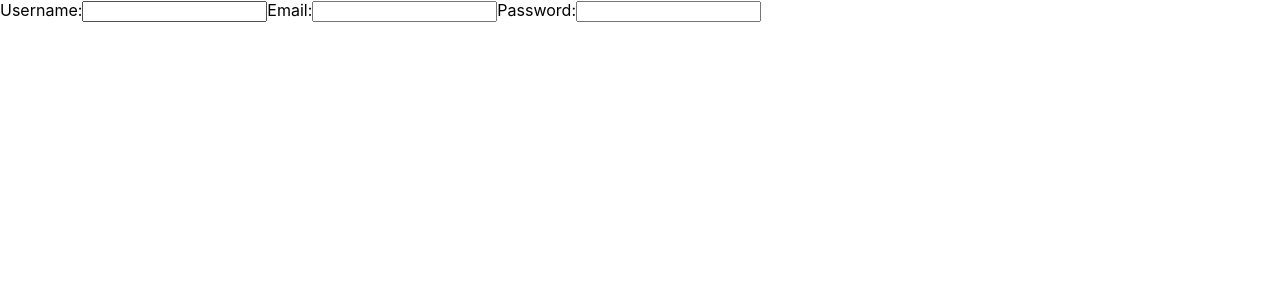
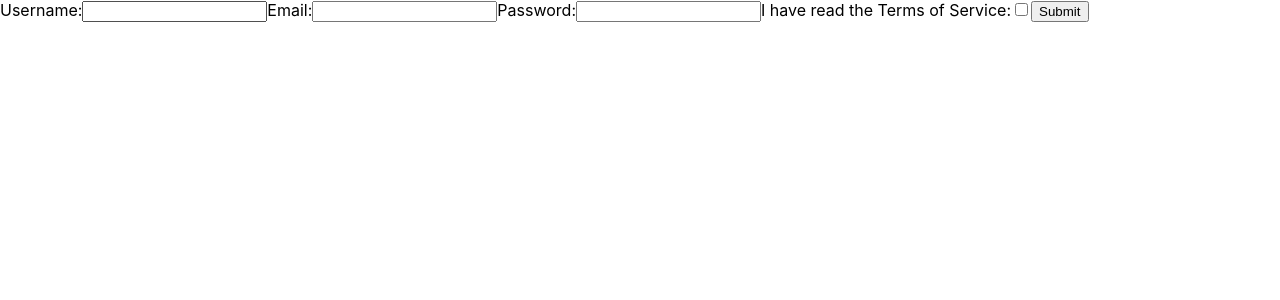
Before and after one commit to lorenzosimpson/user-onboarding, a React (Create React App) app: page / in a window 1280 px wide. Shown: the top 300 px of the page. Built offline with nearby package versions, Linux system fonts and the light colour scheme.

Commit message:
Adds validation schema

```diff
--- a/src/App.js
+++ b/src/App.js
@@ -1,11 +1,11 @@
 import React from 'react';
 import logo from './logo.svg';
 import './App.css';
-import UserForm from './components/Form';
+import FormikUserForm from './components/Form';
 
 function App() {
   return (
-    <UserForm />
+    <FormikUserForm />
   );
 }
 
--- a/src/components/Form.js
+++ b/src/components/Form.js
@@ -1,13 +1,16 @@
 import React from 'react';
 import { withFormik, Form, Field } from 'formik';
+import axios from 'axios';
+import * as Yup from 'yup';
 
-const UserForm = () => {
+const UserForm = ({values, errors}) => {
     return (
+        <div className='form'>
             <Form>
                 {/* username: */}
                 <label>
                 Username:
-                <input
+                    <Field
                     type='text'
                     name='username'
                     />
@@ -16,7 +19,7 @@ const UserForm = () => {
                 {/* email: */}
                 <label>
                     Email:
-                <input
+                    <Field
                     type='text'
                     name='email'
                     />
@@ -25,22 +28,49 @@ const UserForm = () => {
                 {/* password: */}
                 <label>
                     Password:
-                <input
+                    <Field
                     type='password'
                     name='password'
                     />
                 </label>
 
+                {/* terms of service checkbox: */}
+                <label>
+                    I have read the Terms of Service:
+                    <Field
+                    type='checkbox'
+                    name='tos'
+                    />
+                </label>
 
-
-
-
-
-
-
+                <button>Submit</button>
             </Form>
+    </div>
 
     )
 }
 
-export default UserForm;
+const FormikUserForm = withFormik({
+    mapPropsToValues({username, email, password, tos}) {
+        return {
+            username: username || '',
+            email: email || '',
+            password: password || '',
+            tos: tos || false
+        }
+    },
+
+
+    // validation schema
+    validationSchema: Yup.object().shape({
+        name: Yup.string().required(),
+        email: Yup.string().email().required(),
+    }),
+
+    handleSubmit(values) {
+        console.log(values);
+        //THIS IS WHERE YOU DO YOUR FORM SUBMISSION CODE... HTTP REQUESTS, ETC.
+      }
+})(UserForm);
+
+export default FormikUserForm;
```
Lines whose indentation alone changed are shown as unchanged.
